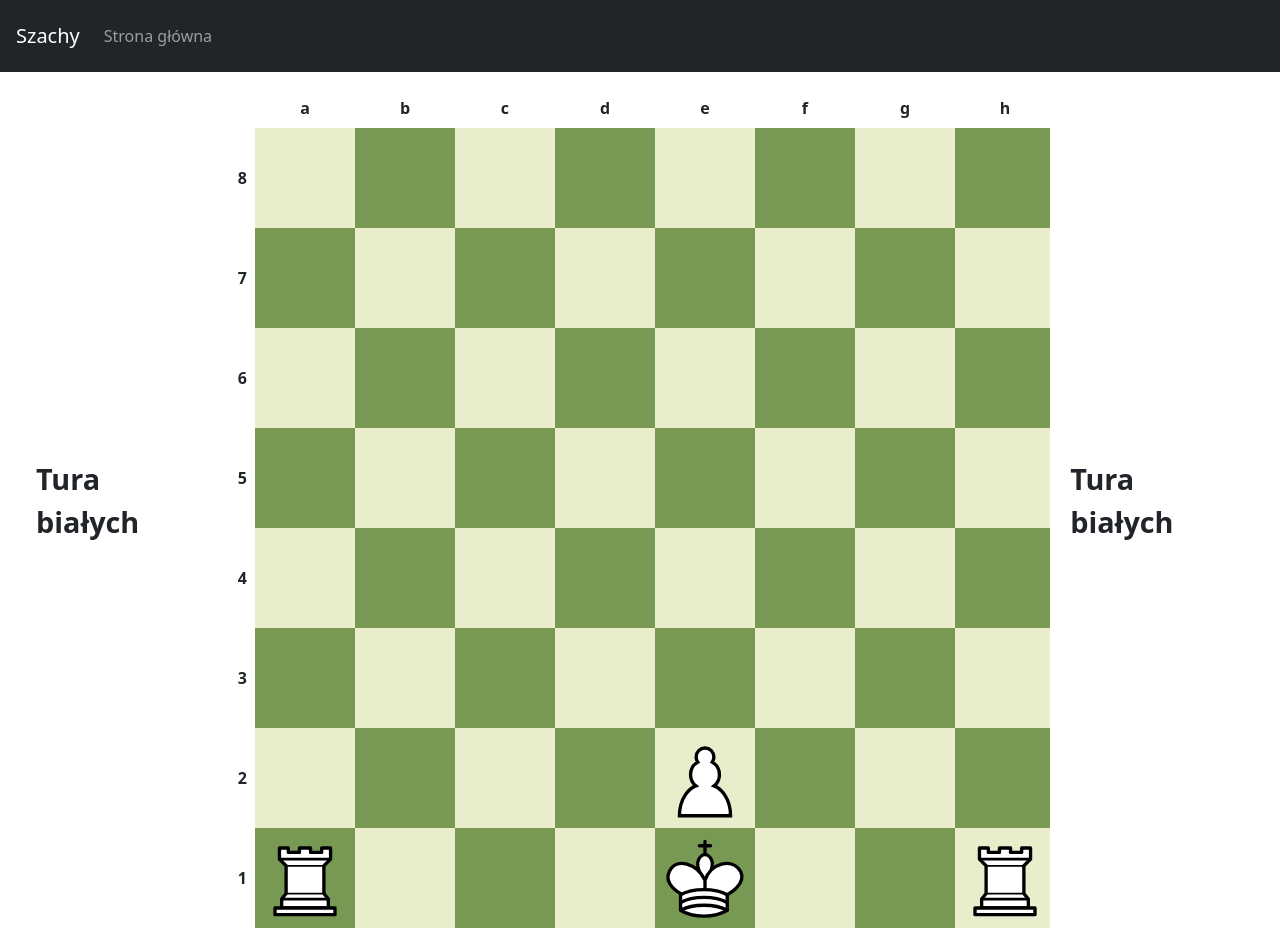
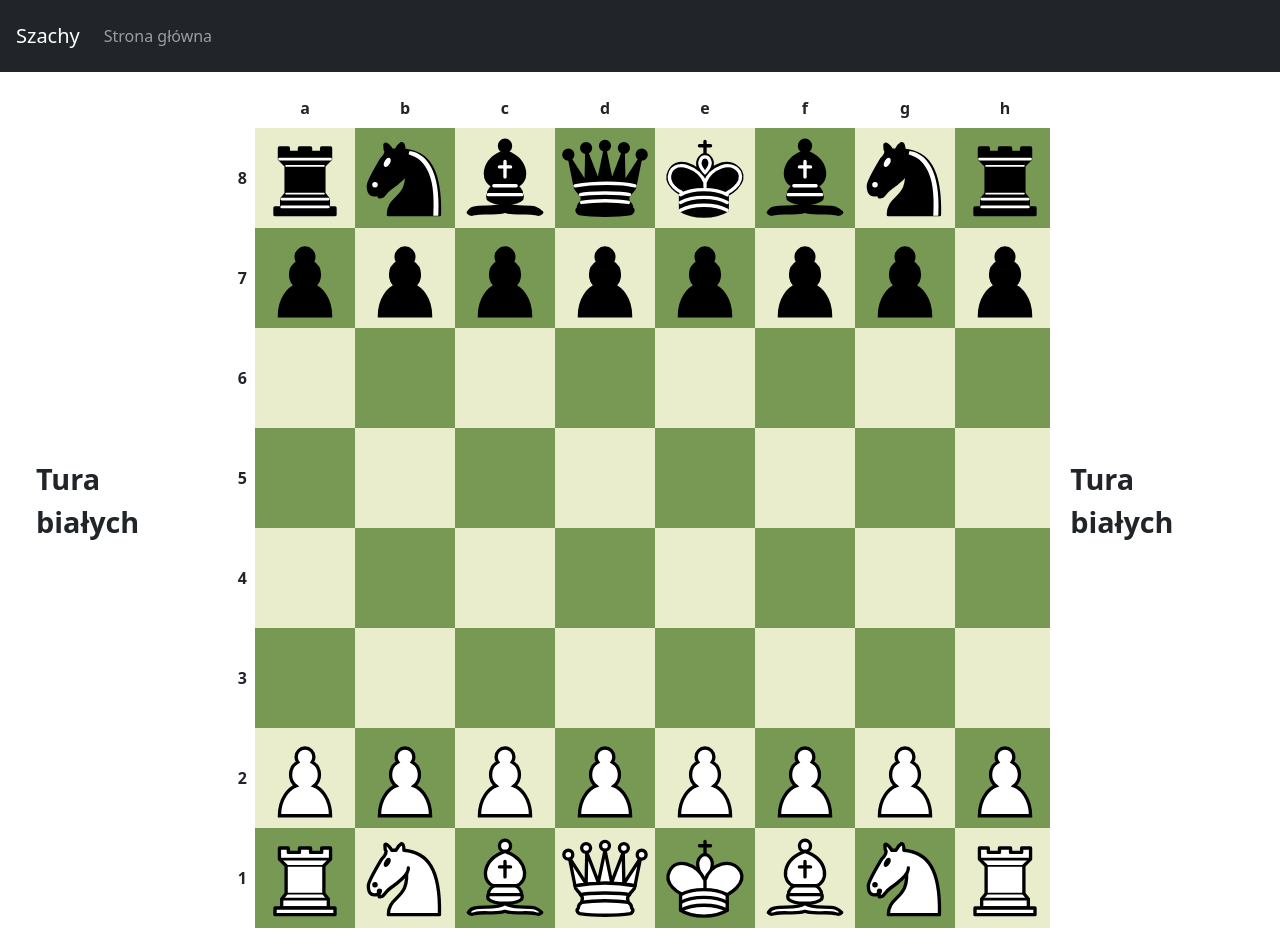
Before and after one commit to supermaciu/angular-chess, an Angular app: page / in a window 1280 px wide. Built offline with nearby package versions, Linux system fonts and the light colour scheme.

Commit message:
castling implemented, whole structure to be changed

```diff
--- a/src/app/board/board.component.html
+++ b/src/app/board/board.component.html
@@ -16,7 +16,7 @@
 
             <tr *ngFor="let row of board; index as y">
                 <th>{{8-y}}</th>
-                <td *ngFor="let tile of row" (click)="attackPiece(tile)" (click)="castlingKing(tile)">
+                <td *ngFor="let tile of row" [id]="" (click)="attackPiece(tile)" (click)="castlingKing(tile)">
                     <div class="pieceContainer confined" *ngIf="tile.piece !== undefined">
                         <img class="piece" *ngIf="tile.piece !== undefined" src="{{tile.piece!.getUrl()}}" (click)="selectPiece(tile)">
                         <div class="availableMove" *ngIf="tile.availableMove"></div>
--- a/src/app/board/board.component.ts
+++ b/src/app/board/board.component.ts
@@ -65,6 +65,8 @@ export class BoardComponent implements OnInit {
 
   //TODO: CHECKMATE !!!!!!!!!!!!!!!!!!
 
+  //TODO: RESTRUCTURE BIT REPRESENTATION TO NORMAL ENUM OR INTERFACE !!!!!!!!!!!!!!!!!!!
+
   ngOnInit() {
     this.resetBoard();
 
@@ -76,37 +78,31 @@ export class BoardComponent implements OnInit {
   }
 
   resetBoard() {
-    // this.board[0][0].piece = new Piece(0b10100);
-    // this.board[0][1].piece = new Piece(0b10010);
-    // this.board[0][2].piece = new Piece(0b10011);
-    // this.board[0][3].piece = new Piece(0b10101);
-    // this.board[0][4].piece = new Piece(0b10110);
-    // this.board[0][5].piece = new Piece(0b10011);
-    // this.board[0][6].piece = new Piece(0b10010);
-    // this.board[0][7].piece = new Piece(0b10100);
+    this.board[0][0].piece = new Piece(0b10100); this.board[0][0].piece.castlingable = true;
+    this.board[0][1].piece = new Piece(0b10010);
+    this.board[0][2].piece = new Piece(0b10011);
+    this.board[0][3].piece = new Piece(0b10101);
+    this.board[0][4].piece = new Piece(0b10110);
+    this.board[0][5].piece = new Piece(0b10011);
+    this.board[0][6].piece = new Piece(0b10010);
+    this.board[0][7].piece = new Piece(0b10100); this.board[0][7].piece.castlingable = true;
 
-    // for (let i = 0; i < 8; i++) {
-    //   this.board[1][i].piece = new Piece(0b10001);
-    // }
+    for (let i = 0; i < 8; i++) {
+      this.board[1][i].piece = new Piece(0b10001);
+    }
 
-    // for (let i = 0; i < 8; i++) {
-    //   this.board[6][i].piece = new Piece(0b01001);
-    // }
+    for (let i = 0; i < 8; i++) {
+      this.board[6][i].piece = new Piece(0b01001);
+    }
 
-    // this.board[7][0].piece = new Piece(0b01100);
-    // this.board[7][1].piece = new Piece(0b01010);
-    // this.board[7][2].piece = new Piece(0b01011);
-    // this.board[7][3].piece = new Piece(0b01101);
-    // this.board[7][4].piece = new Piece(0b01110);
-    // this.board[7][5].piece = new Piece(0b01011);
-    // this.board[7][6].piece = new Piece(0b01010);
-    // this.board[7][7].piece = new Piece(0b01100);
-
+    this.board[7][0].piece = new Piece(0b01100); this.board[7][0].piece.castlingable = true;
+    this.board[7][1].piece = new Piece(0b01010);
+    this.board[7][2].piece = new Piece(0b01011);
+    this.board[7][3].piece = new Piece(0b01101);
     this.board[7][4].piece = new Piece(0b01110);
-    this.board[6][4].piece = new Piece(0b01001);
-
-    this.board[7][0].piece = new Piece(0b01100);
-    this.board[7][7].piece = new Piece(0b01100);
+    this.board[7][5].piece = new Piece(0b01011);
+    this.board[7][6].piece = new Piece(0b01010);
+    this.board[7][7].piece = new Piece(0b01100); this.board[7][7].piece.castlingable = true;
   }
 
   getTile(x: number, y: number): Tile {
@@ -267,20 +263,34 @@ export class BoardComponent implements OnInit {
           if (clickedTile.x+1 <= 7 && clickedTile.y+1 <= 7) this.selectedPieceLegalTiles.push(this.getTile(clickedTile.x+1, clickedTile.y+1));
           if (clickedTile.x+1 <= 7 && clickedTile.y-1 >= 0) this.selectedPieceLegalTiles.push(this.getTile(clickedTile.x+1, clickedTile.y-1));
 
-          // TODO: castling, king cant be checked
+          // TODO: castling: king cant be checked
+          // - Neither the king nor the rook has previously moved. done
+          // - There are no pieces between the king and the rook. done
+          // - The king is not currently in check.
+          // - The king does not pass through or finish on a square that is attacked by an enemy piece.
+
+          // long castling / queenside
           if (!this.selectedPiece.touched) {
-            if (this.playerTurnColor === 0b01000) {
-              let rook1Tile = this.getTile(0, 7);
-              let rook2Tile = this.getTile(7, 7);
+            let rookTile = this.getTile(0, clickedTile.y);
 
-              if (rook1Tile.piece !== undefined && !rook1Tile.piece.touched) {
-                this.selectedPieceLegalTiles.push(rook1Tile);
-                rook1Tile.piece.castlingable = true;
-              }
-              if (rook2Tile.piece !== undefined && !rook2Tile.piece.touched) {
-                this.selectedPieceLegalTiles.push(rook2Tile);
-                rook2Tile.piece.castlingable = true;
-              }
+            let tileInBetween1 = this.getTile(1, clickedTile.y);
+            let tileInBetween2 = this.getTile(2, clickedTile.y);
+            let tileInBetween3 = this.getTile(3, clickedTile.y);
+
+            if (rookTile.piece !== undefined && !rookTile.piece.touched && tileInBetween1.piece === undefined && tileInBetween2.piece === undefined && tileInBetween3.piece === undefined) {
+              this.selectedPieceLegalTiles.push(rookTile);
+            }
+          }
+
+          // short castling / kingside
+          if (!this.selectedPiece.touched) {
+            let rookTile = this.getTile(7, clickedTile.y);
+
+            let tileInBetween1 = this.getTile(5, clickedTile.y);
+            let tileInBetween2 = this.getTile(6, clickedTile.y);
+
+            if (rookTile.piece !== undefined && !rookTile.piece.touched && tileInBetween1.piece === undefined && tileInBetween2.piece === undefined) {
+              this.selectedPieceLegalTiles.push(rookTile);
             }
           }
         }
@@ -329,7 +339,7 @@ export class BoardComponent implements OnInit {
         this.selectedPiece.touched = true;
         this.moves.push({...this.selectedPieceMove});
 
-        // this.playerTurnColor = (this.playerTurnColor == 0b01000) ? 0b10000 : 0b01000;
+        this.playerTurnColor = (this.playerTurnColor == 0b01000) ? 0b10000 : 0b01000;
 
         console.log(`${PIECECOLORS[(this.selectedPiece!.id & 0b11000)]} ${PIECETYPES[(this.selectedPiece!.id & 0b00111)]} ${this.selectedPieceMove.from}${this.selectedPieceMove.to} (${clickedTile.x}, ${clickedTile.y})`);
       }
@@ -355,6 +365,26 @@ export class BoardComponent implements OnInit {
   }
 
   castlingKing(clickedTile: Tile) {
+    if (this.selectedPieceLegalTiles.includes(clickedTile)) {
+      if (this.selectedPiece !== undefined && this.selectedPiece.id === (this.playerTurnColor | 0b00110) && clickedTile.piece !== undefined && clickedTile.piece.id === (this.playerTurnColor | 0b00100)) {
+        if (clickedTile.x == 0) { // queenside
+          let newRookTile = this.getTile(clickedTile.x+3, clickedTile.y);
+          newRookTile.setPiece(clickedTile.piece);
+          clickedTile.erasePiece();
 
+          let newKingTile = this.getTile(newRookTile.x-1, newRookTile.y);
+          this.selectedPieceLegalTiles.push(newKingTile);
+          this.placeSelectedPiece(newKingTile);
+        } else if (clickedTile.x == 7) { // kingside
+          let newRookTile = this.getTile(clickedTile.x-2, clickedTile.y);
+          newRookTile.setPiece(clickedTile.piece);
+          clickedTile.erasePiece();
+
+          let newKingTile = this.getTile(newRookTile.x+1, newRookTile.y);
+          this.selectedPieceLegalTiles.push(newKingTile);
+          this.placeSelectedPiece(newKingTile);
+        }
+      }
+    }
   }
 }
```
